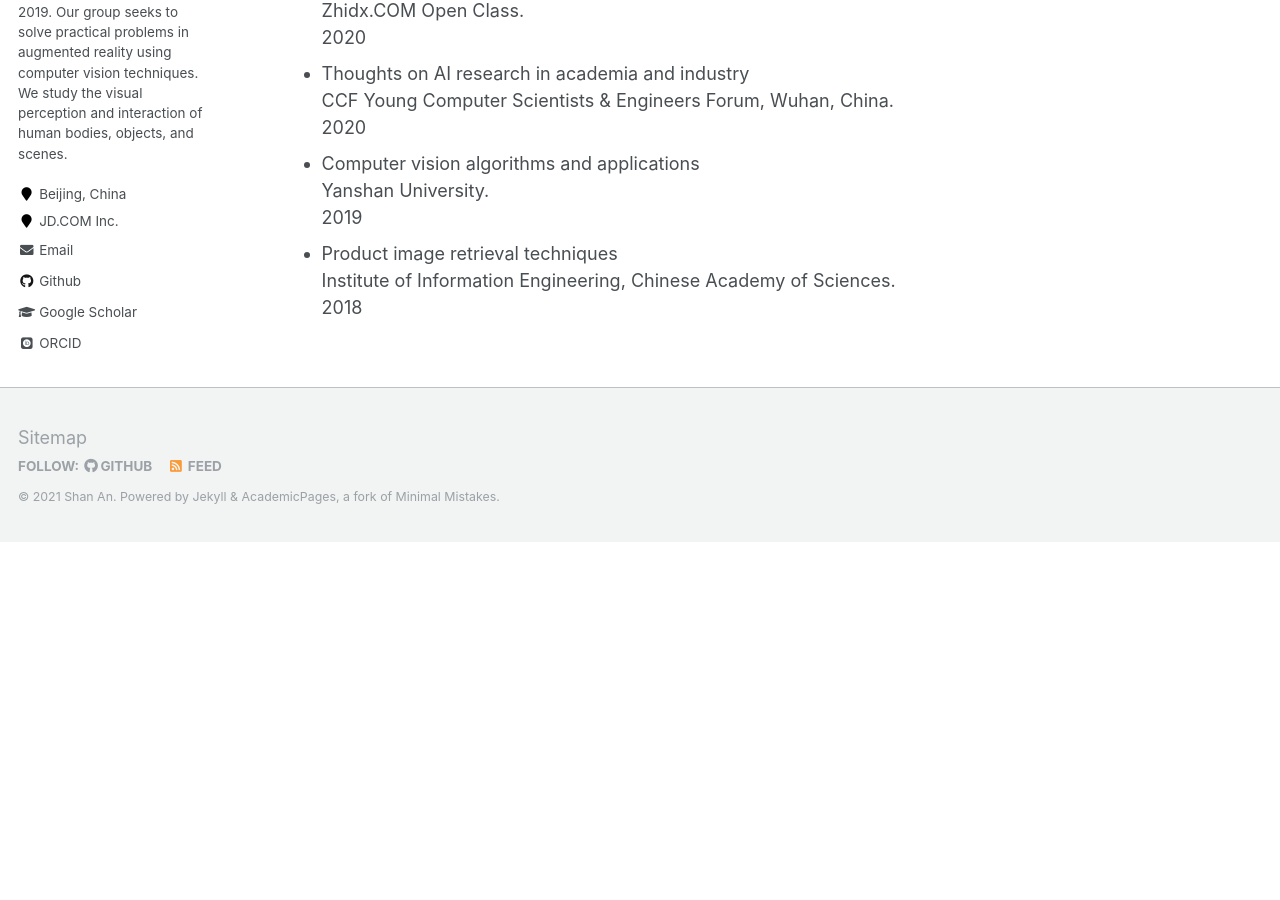
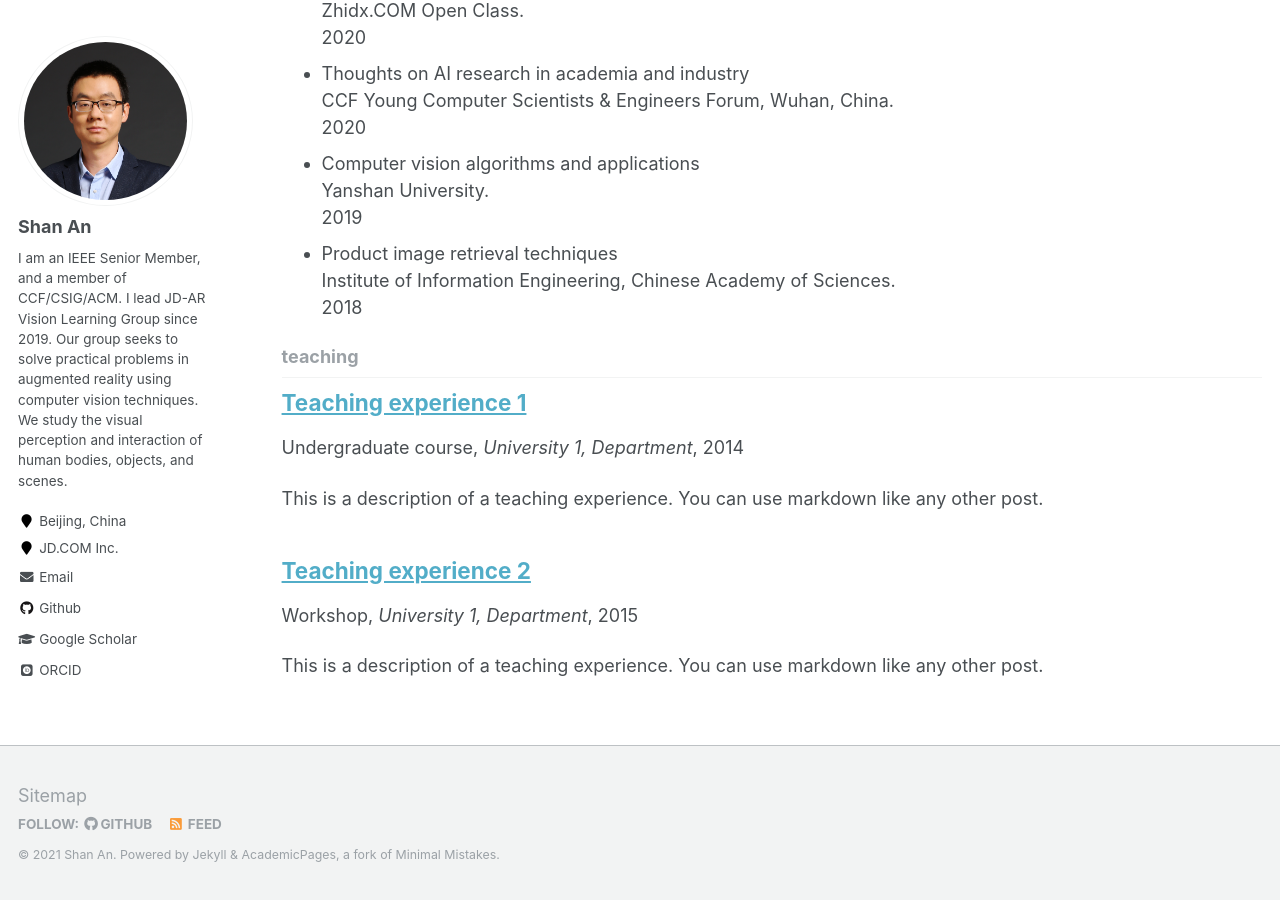
Before and after one commit to anshan-XR-ROB/anshan-XR-ROB.github.io, a Jekyll site: the page built from _pages/collection-archive.html, in a window 1280 px wide and 900 px high, scrolled down 4824 px. Built offline with Jekyll 4.4.1, drawn with Linux system fonts in a browser that asks for light colours; some web fonts are replaced; before the commit the page ends 5366 px from its top, so only the background shows below that.

Commit message:
Update _config.yml

```diff
--- a/_config.yml
+++ b/_config.yml
@@ -176,6 +176,9 @@ kramdown:
 
 # Collections
 collections:
+  teaching:
+    output: true
+    permalink: /:collection/:path/
   publications:
     output: true
     permalink: /:collection/:path/
@@ -207,6 +210,15 @@ defaults:
     values:
       layout: single
       author_profile: true
+  # _teaching
+  - scope:
+      path: ""
+      type: teaching
+    values:
+      layout: single
+      author_profile: true
+      share: true
+      comments: true
   # _publications
   - scope:
       path: ""
```
